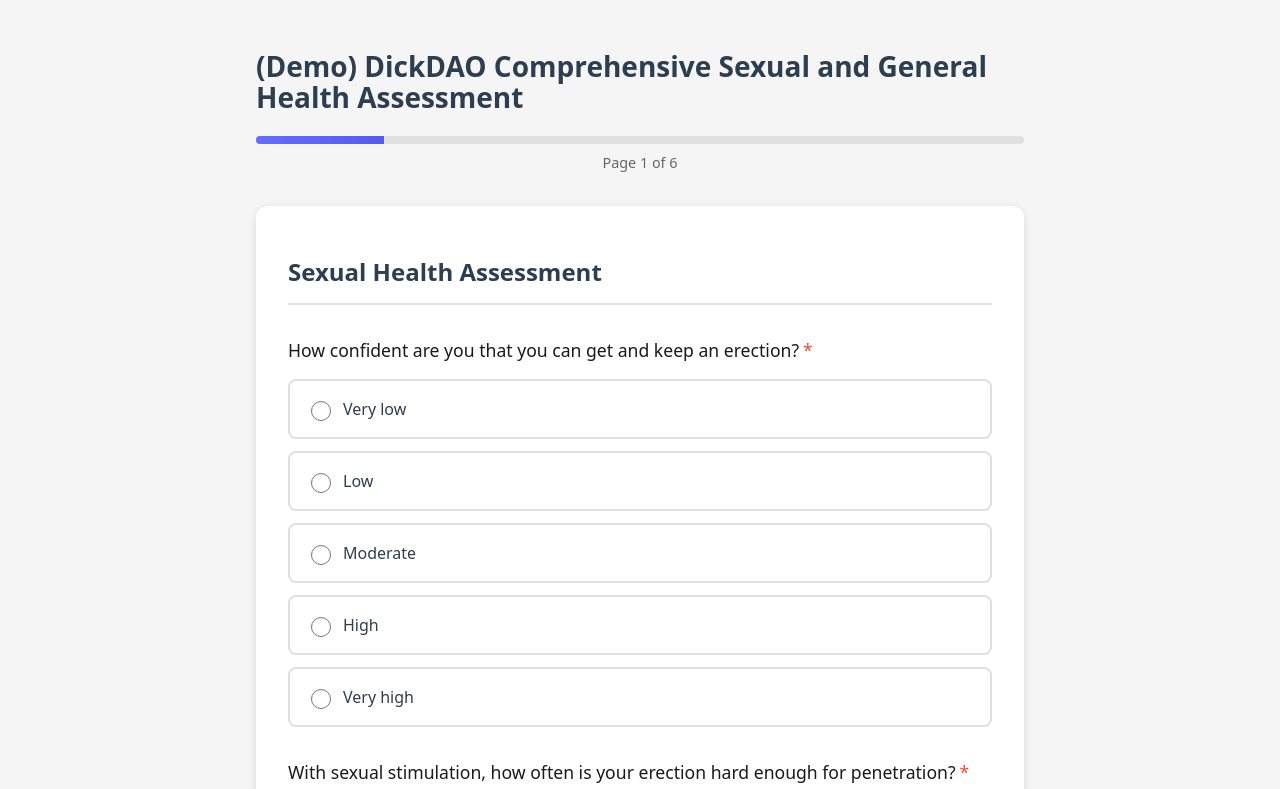
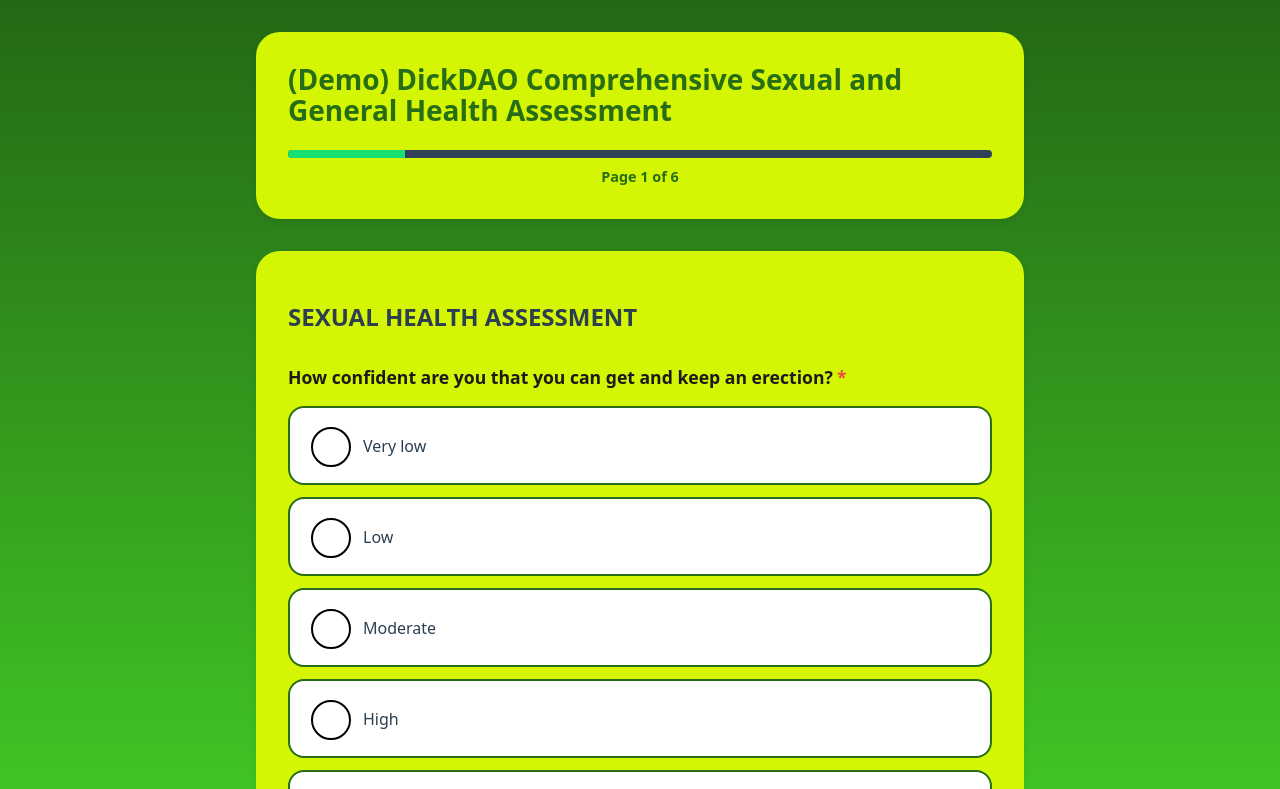
Before and after one commit to welshare/demo-d1ckdao, a React (Vite) app: page / in a window 1280 px wide. Shown: the top 789 px of the page. Built offline with nearby package versions, Linux system fonts and the light colour scheme.

Commit message:
vibes styles closer to dd
Signed-off-by: Stefan Adolf <stadolf@gmail.com>

```diff
--- a/src/components/QuestionRenderer.css
+++ b/src/components/QuestionRenderer.css
@@ -4,7 +4,7 @@
 
 .question-text {
   font-size: 1.1rem;
-  font-weight: 500;
+  font-weight: 600;
   margin-bottom: 1rem;
   color: #1a1a1a;
 }
@@ -24,29 +24,54 @@
   display: flex;
   align-items: center;
   padding: 1rem;
-  border: 2px solid #e0e0e0;
-  border-radius: 8px;
+  border: 2px solid #266d16;
+  border-radius: 16px;
   cursor: pointer;
   transition: all 0.2s ease;
   background: white;
 }
 
 .choice-option:hover {
-  border-color: #646cff;
-  background: #f8f9ff;
+  border-color: #1a4f0f;
+  background: #f0ffe0;
 }
 
 .choice-option.selected {
-  border-color: #646cff;
-  background: #f0f2ff;
+  border-color: #15c850;
+  background: #15c850;
+  font-weight: 600;
+  color: white;
 }
 
 .choice-option input[type="radio"] {
   margin-right: 0.75rem;
   cursor: pointer;
-  width: 1.25rem;
-  height: 1.25rem;
-  accent-color: #646cff;
+  width: 2.5rem;
+  height: 2.5rem;
+  appearance: none;
+  -webkit-appearance: none;
+  border: 2px solid black;
+  border-radius: 50%;
+  background: white;
+  position: relative;
+  flex-shrink: 0;
+}
+
+.choice-option input[type="radio"]:checked {
+  border: 12px solid black;
+  background: white;
+}
+
+.choice-option input[type="radio"]:checked::after {
+  content: '';
+  position: absolute;
+  top: 50%;
+  left: 50%;
+  transform: translate(-50%, -50%);
+  width: 8px;
+  height: 8px;
+  border-radius: 50%;
+  background: white;
 }
 
 .choice-label {
@@ -55,19 +80,25 @@
   color: #2c3e50;
 }
 
+.choice-option.selected .choice-label {
+  color: white;
+}
+
 .question-input {
   width: 100%;
   padding: 0.75rem 1rem;
   font-size: 1rem;
-  border: 2px solid #e0e0e0;
-  border-radius: 8px;
+  border: 2px solid #266d16;
+  border-radius: 16px;
   transition: border-color 0.2s ease;
   font-family: inherit;
+  background: white;
 }
 
 .question-input:focus {
   outline: none;
-  border-color: #646cff;
+  border-color: #1a4f0f;
+  background: #f0ffe0;
 }
 
 .unsupported-type {
--- a/src/components/QuestionnairePage.css
+++ b/src/components/QuestionnairePage.css
@@ -6,18 +6,23 @@
 
 .questionnaire-header {
   margin-bottom: 2rem;
+  background: #d4f503;
+  padding: 2rem;
+  border-radius: 24px;
+  box-shadow: 0 2px 8px rgba(0, 0, 0, 0.1);
 }
 
 .questionnaire-header h1 {
   font-size: 1.75rem;
-  color: #2c3e50;
+  color: #266d16;
   margin-bottom: 1.5rem;
+  margin-top: 0;
 }
 
 .progress-bar {
   width: 100%;
   height: 8px;
-  background: #e0e0e0;
+  background: #324158;
   border-radius: 4px;
   overflow: hidden;
   margin-bottom: 0.5rem;
@@ -25,21 +30,22 @@
 
 .progress-fill {
   height: 100%;
-  background: linear-gradient(90deg, #646cff, #535bf2);
+  background: #18df72;
   transition: width 0.3s ease;
 }
 
 .page-indicator {
   text-align: center;
-  color: #666;
+  color: #266d16;
   font-size: 0.9rem;
-  font-weight: 500;
+  font-weight: 600;
+  margin-bottom: 0;
 }
 
 .page-content {
-  background: white;
+  background: #d4f503;
   padding: 2rem;
-  border-radius: 12px;
+  border-radius: 24px;
   box-shadow: 0 2px 8px rgba(0, 0, 0, 0.1);
   margin-bottom: 2rem;
 }
@@ -48,8 +54,8 @@
   font-size: 1.5rem;
   color: #2c3e50;
   margin-bottom: 2rem;
-  padding-bottom: 1rem;
-  border-bottom: 2px solid #e0e0e0;
+  text-transform: uppercase;
+
 }
 
 .question-group {
@@ -70,11 +76,11 @@
 }
 
 .btn {
-  padding: 0.75rem 2rem;
+  padding: 1.25rem 3rem;
   font-size: 1rem;
   font-weight: 600;
   border: none;
-  border-radius: 8px;
+  border-radius: 50px;
   cursor: pointer;
   transition: all 0.2s ease;
   font-family: inherit;
@@ -86,34 +92,37 @@
 }
 
 .btn-primary {
-  background: #646cff;
-  color: white;
+  background: #d4f503;
+  color: #266d16;
+  font-weight: 700;
 }
 
 .btn-primary:hover:not(:disabled) {
-  background: #535bf2;
+  background: #c5e603;
   transform: translateY(-2px);
-  box-shadow: 0 4px 12px rgba(100, 108, 255, 0.3);
+  box-shadow: 0 4px 12px rgba(212, 245, 3, 0.3);
 }
 
 .btn-secondary {
-  background: #e0e0e0;
-  color: #2c3e50;
+  background: #354152;
+  color: white;
+  font-weight: 700;
 }
 
 .btn-secondary:hover:not(:disabled) {
-  background: #d0d0d0;
+  background: #2a3343;
 }
 
 .btn-success {
-  background: #27ae60;
-  color: white;
+  background: #d4f503;
+  color: #266d16;
+  font-weight: 700;
 }
 
 .btn-success:hover {
-  background: #229954;
+  background: #c5e603;
   transform: translateY(-2px);
-  box-shadow: 0 4px 12px rgba(39, 174, 96, 0.3);
+  box-shadow: 0 4px 12px rgba(212, 245, 3, 0.3);
 }
 
 .loading,
--- a/src/index.css
+++ b/src/index.css
@@ -22,7 +22,8 @@
   margin: 0;
   min-width: 320px;
   min-height: 100vh;
-  background-color: #f5f5f5;
+  background: linear-gradient(to bottom, #246815, #41c624);
+  background-attachment: fixed;
   color: #1a1a1a;
 }
 
```
